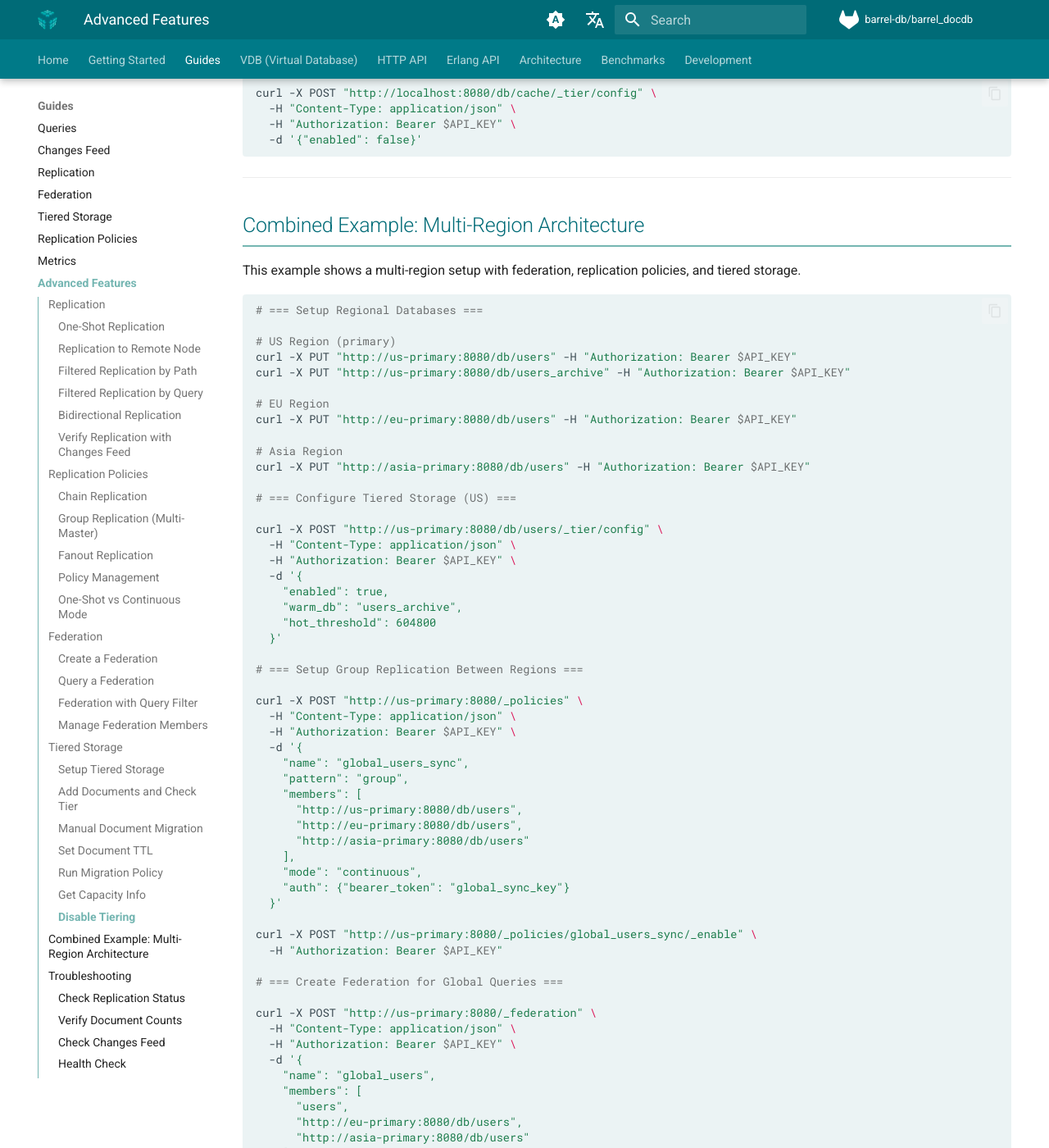
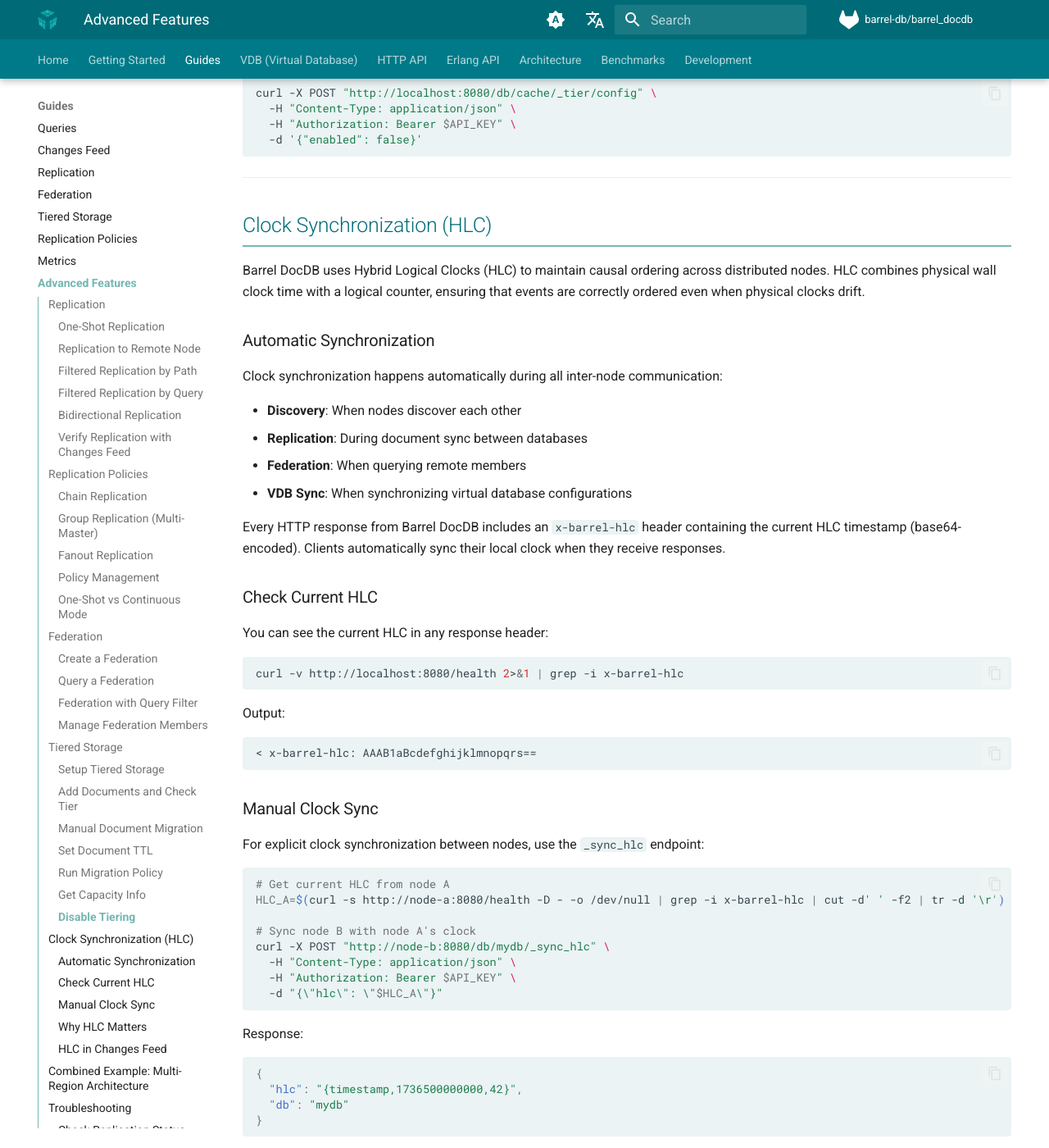
Before and after one commit to barrel-db/barrel_docdb, an MkDocs documentation site: the page built from docs/advanced-features.md, in a window 1280 px wide and 1400 px high, scrolled down 10994 px. Shown: the whole window at 82% size. Built offline with MkDocs 1.6.1 and Material for MkDocs 9.7.7, drawn with Linux system fonts in a browser that asks for light colours; comment, search, counter and statistics services are not loaded; some of the changed text lies outside the part shown.

Commit message:
Add HLC clock synchronization documentation
Document automatic HLC sync across inter-node communication,
the x-barrel-hlc header, manual sync endpoint, and HLC usage
in the changes feed.

````diff
--- a/docs/advanced-features.md
+++ b/docs/advanced-features.md
@@ -560,6 +560,92 @@ curl -X POST "http://localhost:8080/db/cache/_tier/config" \
 
 ---
 
+## Clock Synchronization (HLC)
+
+Barrel DocDB uses Hybrid Logical Clocks (HLC) to maintain causal ordering across distributed nodes. HLC combines physical wall clock time with a logical counter, ensuring that events are correctly ordered even when physical clocks drift.
+
+### Automatic Synchronization
+
+Clock synchronization happens automatically during all inter-node communication:
+
+- **Discovery**: When nodes discover each other
+- **Replication**: During document sync between databases
+- **Federation**: When querying remote members
+- **VDB Sync**: When synchronizing virtual database configurations
+
+Every HTTP response from Barrel DocDB includes an `x-barrel-hlc` header containing the current HLC timestamp (base64-encoded). Clients automatically sync their local clock when they receive responses.
+
+### Check Current HLC
+
+You can see the current HLC in any response header:
+
+```bash
+curl -v http://localhost:8080/health 2>&1 | grep -i x-barrel-hlc
+```
+
+Output:
+```
+< x-barrel-hlc: AAAB1aBcdefghijklmnopqrs==
+```
+
+### Manual Clock Sync
+
+For explicit clock synchronization between nodes, use the `_sync_hlc` endpoint:
+
+```bash
+# Get current HLC from node A
+HLC_A=$(curl -s http://node-a:8080/health -D - -o /dev/null | grep -i x-barrel-hlc | cut -d' ' -f2 | tr -d '\r')
+
+# Sync node B with node A's clock
+curl -X POST "http://node-b:8080/db/mydb/_sync_hlc" \
+  -H "Content-Type: application/json" \
+  -H "Authorization: Bearer $API_KEY" \
+  -d "{\"hlc\": \"$HLC_A\"}"
+```
+
+Response:
+```json
+{
+  "hlc": "{timestamp,1736500000000,42}",
+  "db": "mydb"
+}
+```
+
+### Why HLC Matters
+
+HLC ensures:
+
+1. **Causal ordering**: Events that causally depend on each other are correctly ordered
+2. **Conflict detection**: During replication, conflicts are detected based on HLC timestamps
+3. **Change feed consistency**: The `_changes` feed returns events in HLC order
+4. **Cross-node consistency**: All nodes agree on event ordering regardless of clock drift
+
+### HLC in Changes Feed
+
+The changes feed uses HLC for the `last_seq` value:
+
+```bash
+curl "http://localhost:8080/db/mydb/_changes?since=first" \
+  -H "Authorization: Bearer $API_KEY"
+```
+
+Response:
+```json
+{
+  "results": [...],
+  "last_seq": "{timestamp,1736500000000,42}"
+}
+```
+
+Use the `last_seq` value to resume the changes feed from where you left off:
+
+```bash
+curl "http://localhost:8080/db/mydb/_changes?since={timestamp,1736500000000,42}" \
+  -H "Authorization: Bearer $API_KEY"
+```
+
+---
+
 ## Combined Example: Multi-Region Architecture
 
 This example shows a multi-region setup with federation, replication policies, and tiered storage.
````
